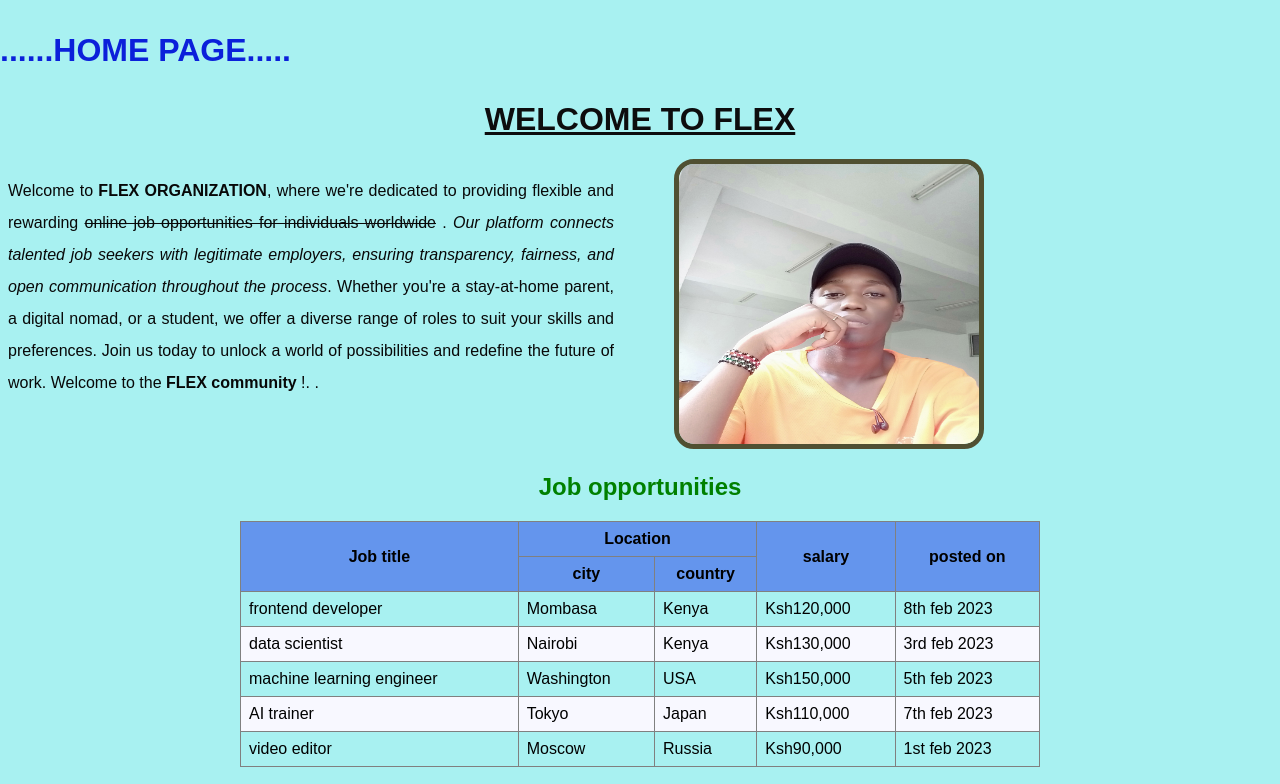
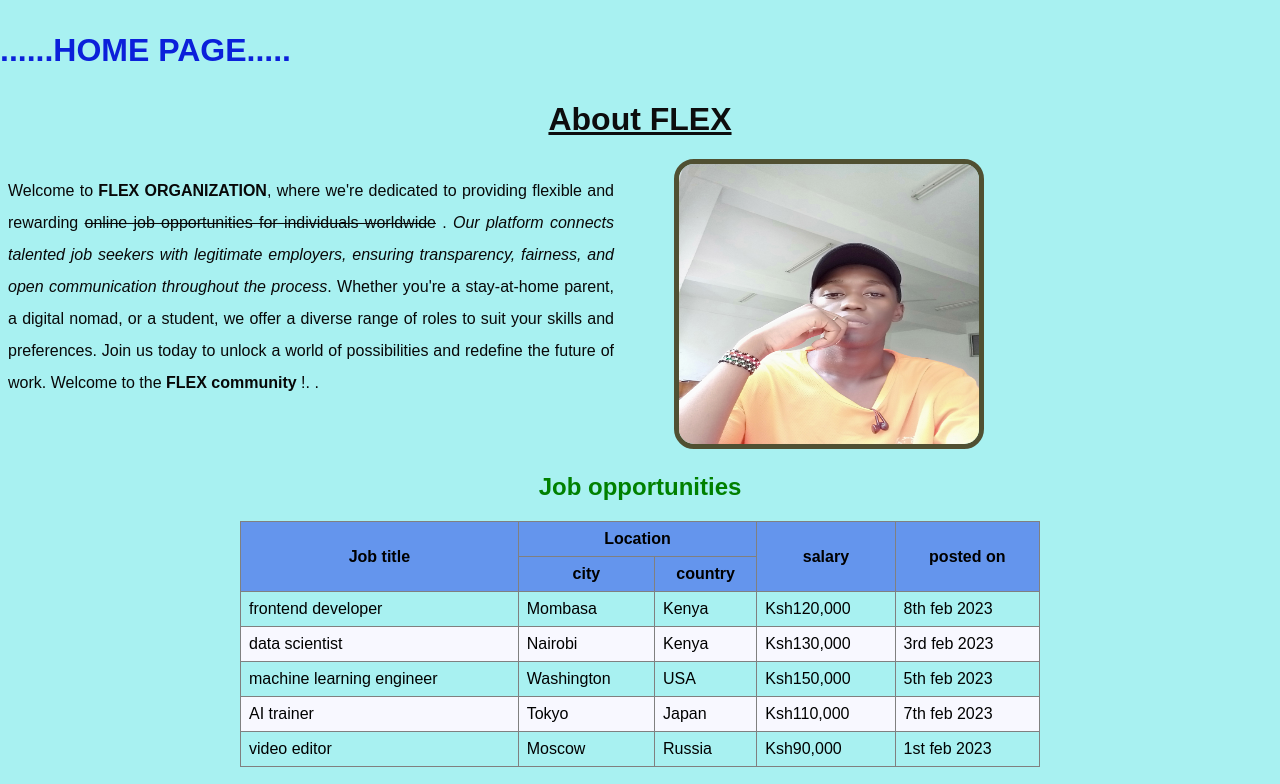
Before and after one commit to vinnie221/flex-job-site, a plain HTML site: page src/index.html in a window 1280 px wide. Shown: the top 784 px of the page. Drawn offline with Linux system fonts and the light colour scheme.

Commit message:
updated index

```diff
--- a/src/index.html
+++ b/src/index.html
@@ -13,7 +13,7 @@
     </div>
 
 <div>
-<h1>  <b>WELCOME TO  FLEX</b>
+<h1>  <b>About  FLEX</b>
 </h1>
 
 <div id="about">
```
